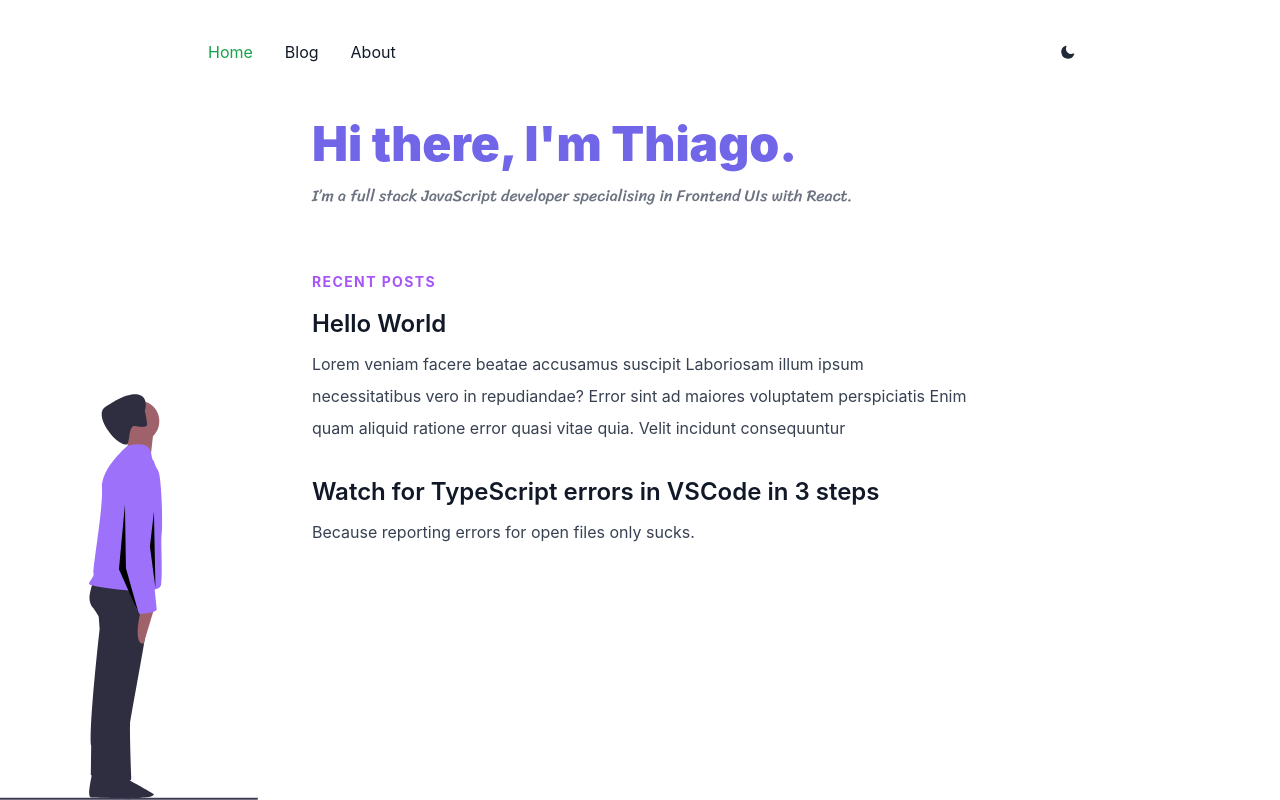
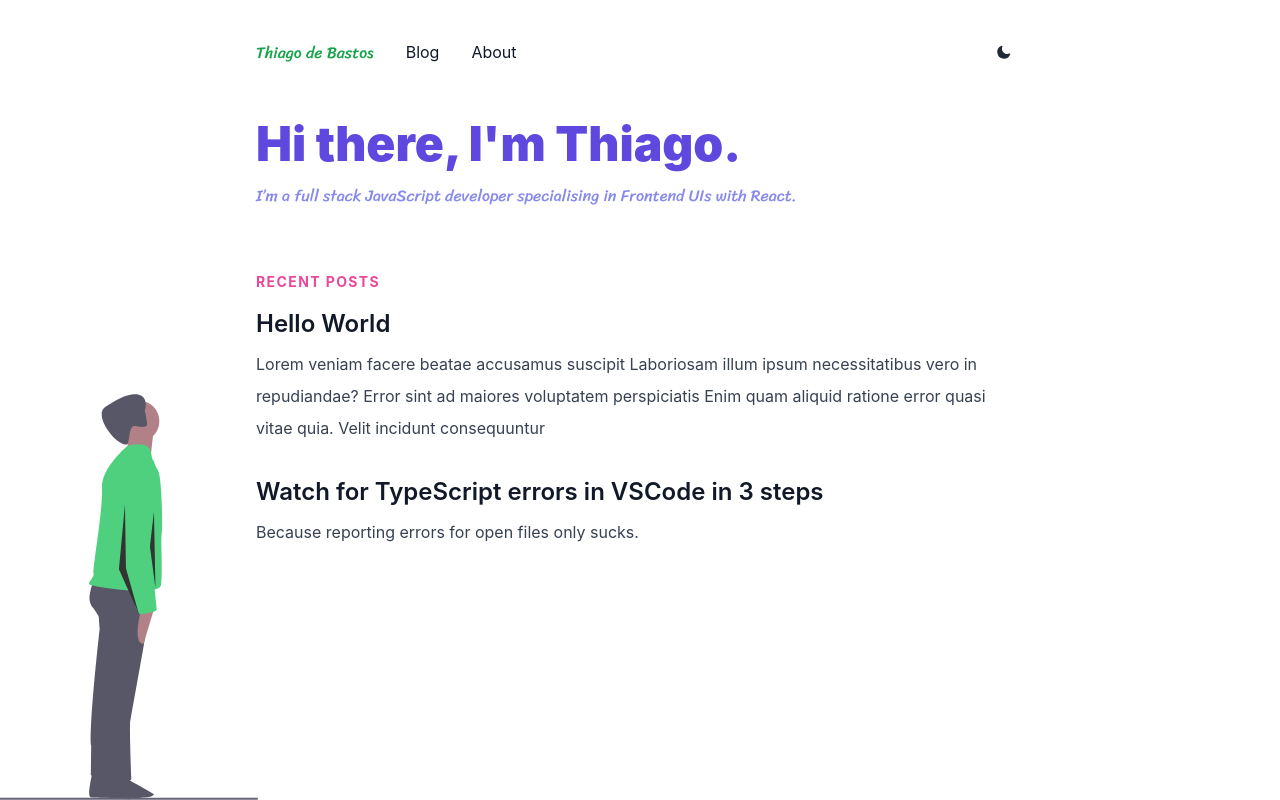
Before and after one commit to thiagodebastos/thiago.codes, a Next.js app: page / in a window 1280 px wide. Built offline with nearby package versions, Linux system fonts and the light colour scheme; a web font is replaced by a local one; what @tailwindcss/typography would draw is missing.

Commit message:
🌈 style: clean up spacing and some colors

```diff
--- a/components/container/main.js
+++ b/components/container/main.js
@@ -53,20 +53,20 @@ export function Container(props) {
           <meta property="article:published_time" content={meta.date} />
         )}
       </Head>
-      <nav className="flex items-center justify-between w-full max-w-4xl px-0 py-8 mx-auto my-0 text-gray-900 md:mb-4 dark:text-gray-100">
+      <nav className="flex items-center justify-between w-full px-0 py-8 mx-auto my-0 text-gray-900 max-w-3xl md:mb-4 dark:text-gray-100">
         <a href="#skip" className="skip-nav">
           Skip to content
         </a>
         <div>
           <NextLink href="/">
             <a
-              className={`p-1 sm:p-4 rounded-md  ${
+              className={`p-1 pl-0 pt-4 pr-4 pb-4 rounded-md font-emphasis  ${
                 router.asPath === '/'
                   ? 'text-green-600 dark:text-green-300'
                   : 'text-gray-900 dark:text-gray-100 hover:bg-gray-50 dark:hover:bg-gray-800'
               }`}
             >
-              Home
+              Thiago de Bastos
             </a>
           </NextLink>
           <NextLink href="/blog">
--- a/components/fixed-bg-image/main.js
+++ b/components/fixed-bg-image/main.js
@@ -2,7 +2,7 @@ import Image from 'next/image'
 
 export function FixedBgImage({ imageUrl }) {
   return (
-    <div className="fixed invisible lg:visible  z-0 bottom-[-6px] left-0 pointer-events-none">
+    <div className="fixed invisible xl:visible opacity-80 z-0 bottom-[-6px] left-0 pointer-events-none">
       <Image
         src={imageUrl}
         alt="image"
--- a/layouts/blog.js
+++ b/layouts/blog.js
@@ -24,7 +24,7 @@ export default function BlogLayout({ children, frontMatter }) {
       date={new Date(frontMatter.publishedOn).toISOString()}
       type="article"
     >
-      <article className="flex flex-col items-start justify-center w-full mx-auto mb-16 max-w-prose">
+      <article className="flex flex-col items-start justify-center w-full mx-auto mb-16 max-w-3xl">
         <div className="py-[112px] w-full">
           <h1 className="text-2xl font-black text-center text-indigo-700 md:text-4xl lg:text-5xl lg:leading-relaxed dark:text-white">
             {frontMatter.title}
--- a/pages/404.js
+++ b/pages/404.js
@@ -6,7 +6,7 @@ import Image from 'next/image'
 export default function NotFound() {
   return (
     <Container title="404 – Thiago de Bastos">
-      <div className="flex w-full flex-col justify-center items-start max-w-2xl mx-auto mb-16">
+      <div className="flex w-full flex-col justify-center items-start max-w-3xl mx-auto mb-16">
         <div className="w-full mb-8">
           <Image
             src={`/static/images/404.svg`}
--- a/pages/blog.js
+++ b/pages/blog.js
@@ -20,8 +20,8 @@ export default function Home({ posts }) {
       title="Blog – Thiago de Bastos"
       description="Thoughts on the software industry, programming, tech, videography, music, and my personal life."
     >
-      <div className="flex flex-col items-start justify-center w-full max-w-2xl mx-auto mb-16">
-        <h1 className="mb-8 text-3xl font-bold text-indigo-500 md:text-5xl dark:text-white">
+      <div className="flex flex-col items-start justify-center w-full max-w-3xl mx-auto mb-16">
+        <h1 className="mb-8 text-3xl font-black text-indigo-600 md:text-5xl dark:text-white">
           Blog
         </h1>
         <div className="relative w-full mb-8">
--- a/pages/index.js
+++ b/pages/index.js
@@ -12,11 +12,11 @@ export default function HomePage({ posts }) {
 
   return (
     <Container>
-      <div className="relative flex flex-col items-start justify-center w-full mx-auto mb-16 max-w-prose z-1">
-        <h1 className="mb-4 text-3xl font-black text-indigo-500 md:text-5xl dark:text-white">
+      <div className="relative flex flex-col items-start justify-center w-full max-w-3xl mx-auto mb-16 z-1">
+        <h1 className="mb-4 text-3xl font-black text-indigo-600 md:text-5xl dark:text-white">
           Hi there, I&apos;m Thiago.
         </h1>
-        <h2 className="mb-16 text-gray-500 font-emphasis dark:text-gray-400">
+        <h2 className="mb-16 text-indigo-400 font-emphasis dark:text-gray-400">
           I’m a full stack JavaScript developer specialising in Frontend UIs
           with React.
         </h2>
@@ -26,7 +26,7 @@ export default function HomePage({ posts }) {
           </p>
         )}
         {recentPosts && (
-          <h2 className="mb-4 text-sm font-bold tracking-widest text-purple-500 uppercase dark:text-white">
+          <h2 className="mb-4 text-sm font-bold tracking-widest text-pink-500 uppercase dark:text-white">
             Recent Posts
           </h2>
         )}
```
Also changed, not shown: public/static/images/undraw_counting_stars_man.svg.
